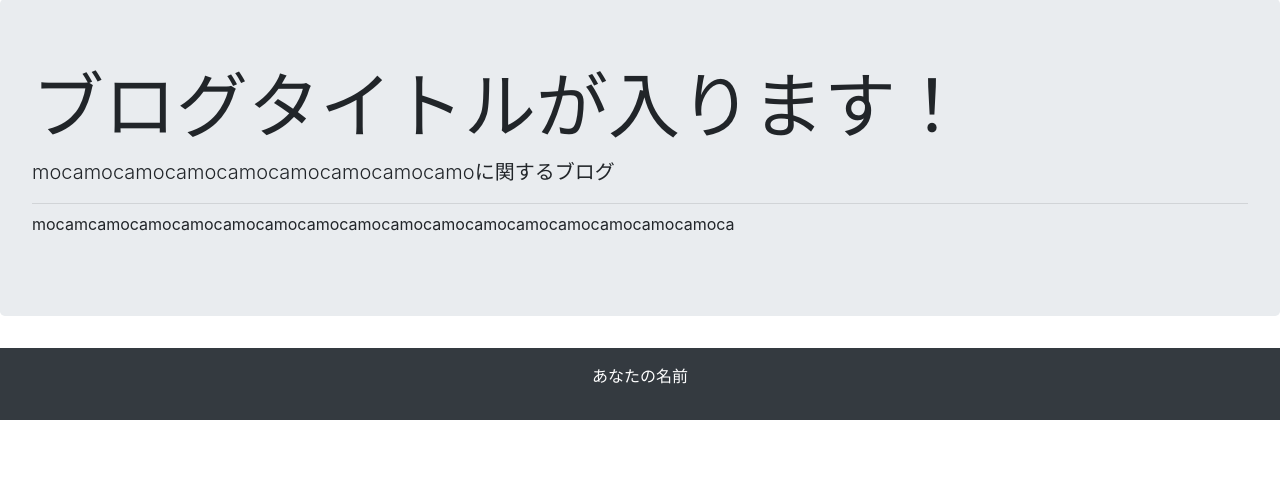
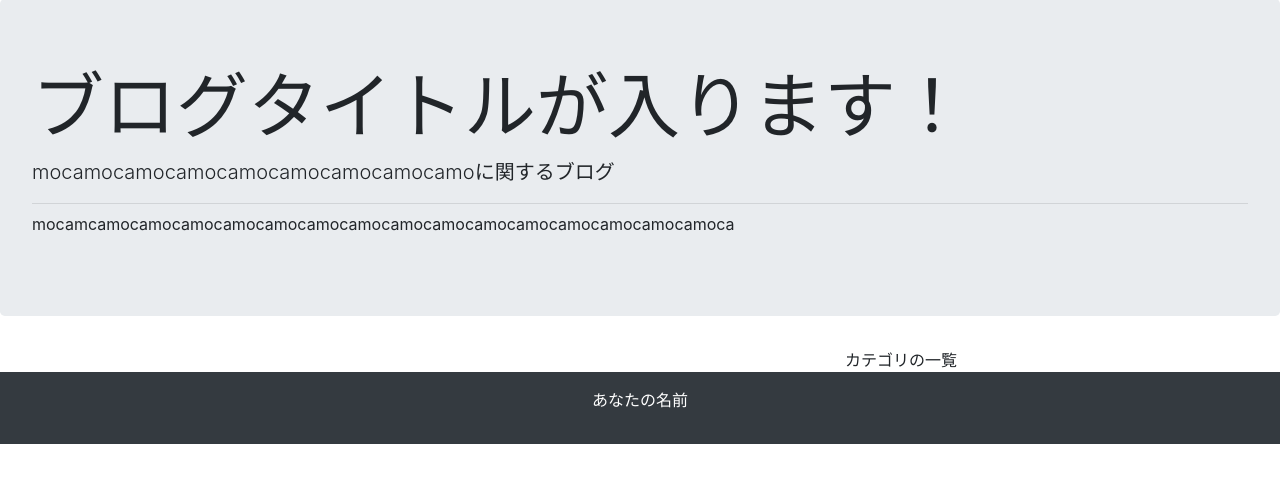
Before and after one commit to mocamocaland/latest_blog, a Django app: page / in a window 1280 px wide. Shown: the part 57-540 px from the top of the page. Run offline with Django 3.2, Linux system fonts and the light colour scheme; data that the repository does not hold is empty; some libraries are stand-ins or nearby versions.

Commit message:
投稿一覧を表示を整える

```diff
--- a/blog/templates/blog/base.html
+++ b/blog/templates/blog/base.html
@@ -47,8 +47,16 @@
     </div>
 
     <div class="container">
-      {% block content %}
-      {% endblock %}
+      <div class="row">
+        <dicv class="col-md-8">
+       {% block content %}
+       {% endblock %}
+        </dicv>
+        <div class="col-md-4">
+            カテゴリの一覧
+        </div>
+      </div>
+
     </div>
 
     <footer class="bg-dark text-white text-center py-3">
--- a/blog/templates/blog/post_list.html
+++ b/blog/templates/blog/post_list.html
@@ -2,6 +2,13 @@
 
 {% block content %}
 {% for post in post_list %}
-  <h2>{{ post.title }}</h2>
+<div class="card mb-3">
+    <h2 class="card-header bg-dark text-white">{{ post.title }}</h2>
+    <div class="card-body">
+        <p>{{ post.created_at }}, {{ post.category }}</p>
+        <a href="#" class="btn btn-dark">続きを読む</a>
+    </div>
+</div>
+
   {% endfor %}
 {% endblock %}
```
